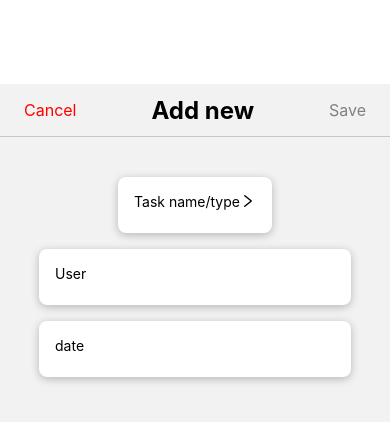
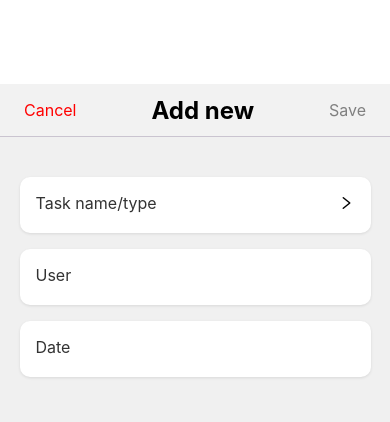
Before and after one commit to JordiMartinezDev/cleaningWars, a React Native app: screen /addTask in a window 390 px wide. Shown: the top 422 px of the page. Built offline with nearby package versions, Linux system fonts and the light colour scheme.

Commit message:
New task styling

```diff
--- a/screens/modal/AddTask.js
+++ b/screens/modal/AddTask.js
@@ -1,53 +1,46 @@
-import {
-  View,
-  Text,
-  Button,
-  StyleSheet,
-  Platform,
-  Pressable,
-} from "react-native";
-import React, { useState } from "react";
+import React from "react";
+import { View, Text, Pressable, StyleSheet, Platform } from "react-native";
 import AddOrCancelHeader from "../../components/AddOrCancelHeader";
 import { Divider } from "react-native-paper";
 import AntDesign from "@expo/vector-icons/AntDesign";
 import { useNavigation } from "@react-navigation/native";
 
-const AddTask = ({}) => {
+const AddTask = () => {
   const navigation = useNavigation();
 
-  function showTaskListModal() {
+  const showTaskListModal = () => {
     navigation.navigate("taskList");
-  }
-  function showCalendar() {
+  };
+
+  const showCalendar = () => {
     navigation.navigate("datePicker");
-  }
+  };
 
   return (
     <>
       <AddOrCancelHeader goBack={navigation.goBack} />
       <Divider />
       <View style={styles.modalContainer}>
-        {/*this should be a modal with all tasks + add new task */}
-        <Pressable onPress={showTaskListModal}>
+        <Pressable onPress={showTaskListModal} style={styles.pressable}>
           <View style={styles.gridItem}>
             <View style={styles.innerContainer}>
-              <Text>Task name/type</Text>
+              <Text style={styles.text}>Task name/type</Text>
               <AntDesign name="right" size={16} color="black" />
             </View>
           </View>
         </Pressable>
         <View style={styles.gridItem}>
           <View style={styles.innerContainer}>
-            <Text>User</Text>
+            <Text style={styles.text}>User</Text>
           </View>
         </View>
-        <View style={styles.gridItem}>
-          <Pressable onPress={showCalendar}>
+        <Pressable onPress={showCalendar} style={styles.pressable}>
+          <View style={styles.gridItem}>
             <View style={styles.innerContainer}>
-              <Text>{"date"}</Text>
+              <Text style={styles.text}>Date</Text>
             </View>
-          </Pressable>
-        </View>
+          </View>
+        </Pressable>
       </View>
     </>
   );
@@ -57,22 +50,27 @@ const styles = StyleSheet.create({
   modalContainer: {
     flex: 1,
     alignItems: "center",
-    justifyContent: "start",
+    justifyContent: "flex-start",
     paddingTop: 32,
+    backgroundColor: "#f0f0f0", // Background color for better contrast
+  },
+  pressable: {
+    width: "100%", // Ensures pressable area covers the whole width
+    alignItems: "center",
   },
   gridItem: {
-    margin: 8,
+    width: "90%",
+
+    marginVertical: 8,
+    marginHorizontal: 16,
     height: 56,
-    minWidth: "80%",
-    borderRadius: 8,
-    elevation: 4,
-    //iOS styling shadows
-    backgroundColor: "white", // This is not iOS specific, but needed in order for iOS shadows to work
-    shadowColor: "black",
-    shadowOpacity: 0.25,
-    shadowOffset: { width: 0, height: 2 },
-    shadowRadius: 8,
-    //no Android specific
+    borderRadius: 10,
+    backgroundColor: "white",
+    shadowColor: "#000",
+    shadowOpacity: 0.1,
+    shadowOffset: { width: 0, height: 1 },
+    shadowRadius: 3,
+    elevation: 2,
     overflow: Platform.OS === "android" ? "hidden" : "visible",
   },
   innerContainer: {
@@ -81,8 +79,9 @@ const styles = StyleSheet.create({
     justifyContent: "space-between",
     alignItems: "center",
   },
-  formField: {
-    backgroundColor: "white",
+  text: {
+    fontSize: 16,
+    color: "#333", // Darker text color for better readability
   },
 });
 
```
